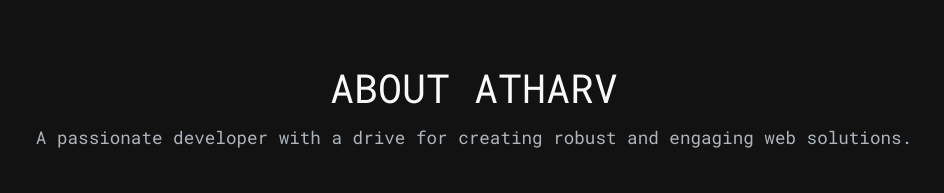
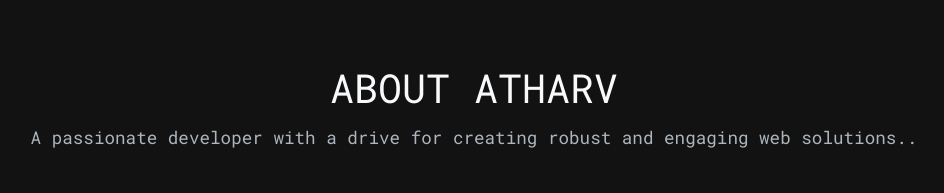
Before and after one commit to atharvshub/Home, a plain HTML site: page dev.html in a window 1280 px wide. Shown: the part 880-1073 px from the top of the page, without its empty margins (166-1110 px from the left). Drawn offline with nearby package versions, Linux system fonts and the light colour scheme; a script that the page names is missing.

Commit message:
Update dev.html

```diff
--- a/dev.html
+++ b/dev.html
@@ -52,7 +52,7 @@
         <div class="container">
             <div class="text-center">
                 <h2 class="section-heading text-uppercase">About Atharv</h2>
-                <h3 class="section-subheading text-muted mb-5">A passionate developer with a drive for creating robust and engaging web solutions.</h3>
+                <h3 class="section-subheading text-muted mb-5">A passionate developer with a drive for creating robust and engaging web solutions..</h3>
             </div>
             <div class="row">
                 <div class="col-lg-8 mx-auto text-center">
```
